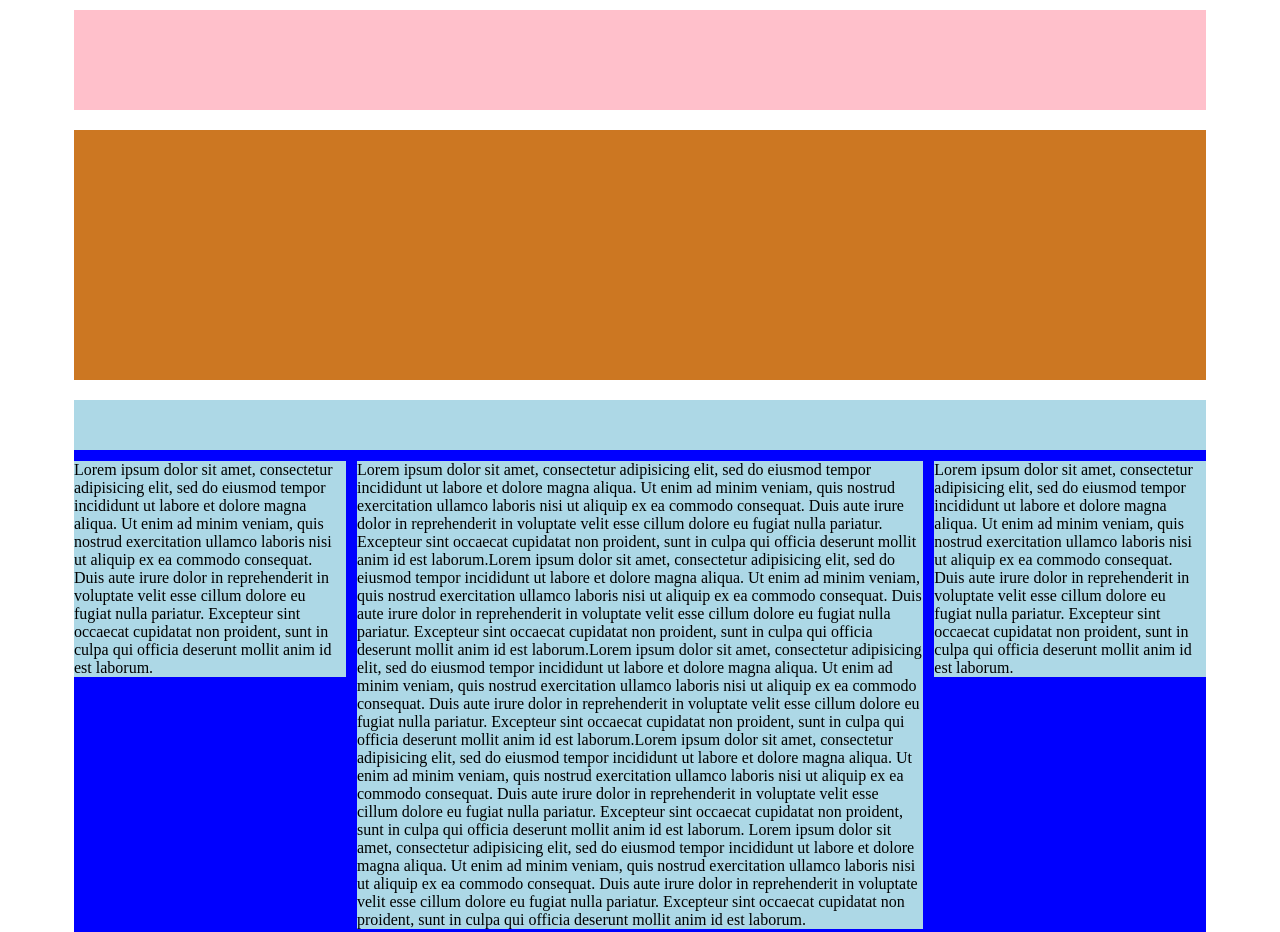
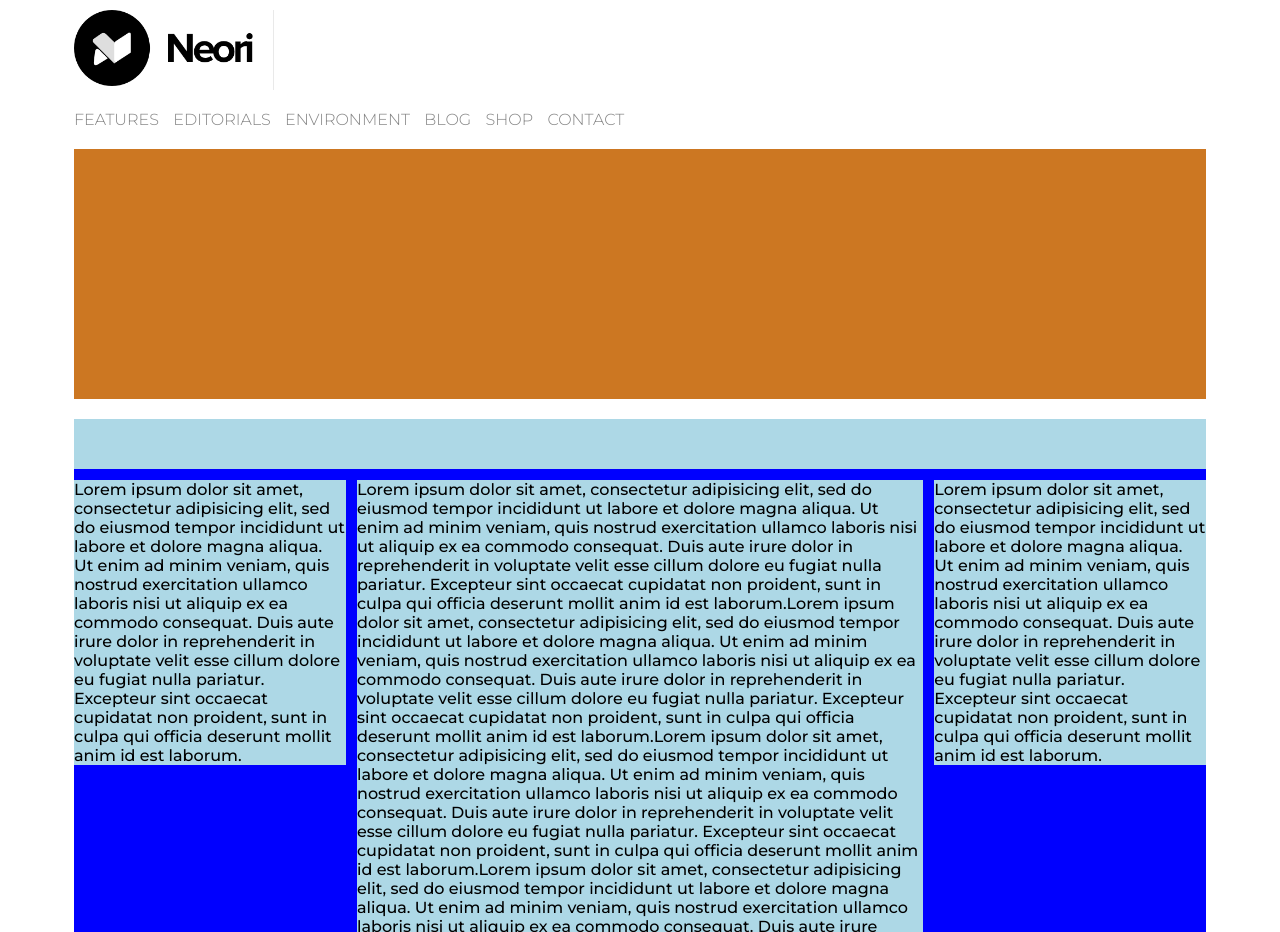
Before and after one commit to daniele-fortuna93/htmlcss-wp, a plain HTML site: page index.html in a window 1280 px wide. Shown: the top 932 px of the page. Drawn offline with Linux system fonts and the light colour scheme.

Commit message:
Header completo di logo e nav-bar

```diff
--- a/css/style.css
+++ b/css/style.css
@@ -4,21 +4,38 @@
   margin: 0;
   box-sizing: border-box;
 }
+body{
+  font-family: 'Montserrat', sans-serif;
+}
 .clearfix::after{
   content: "";
   display: block;
   clear: both;
 }
-
 .container{
   width: 90%;
   margin: auto;
   padding: 10px;
 }
 /* intestazione */
-header{
-  height: 100px;
-  background-color: pink;
+.logo{
+  width: 200px;
+  border-right: 1px solid #e9e9e9;
+  padding-right: 20px;
+}
+.logo img{
+  width: 100%;
+}
+.nav-bar{
+  margin-top: 20px;
+}
+.nav-bar a{
+  display: inline-block;
+  text-transform: uppercase;
+  color: #858585;
+  text-decoration: none;
+  font-weight: 300;
+  margin-right: 10px;
 }
 /* /intestazione */
 /* corpo centrale */
--- a/index.html
+++ b/index.html
@@ -3,12 +3,27 @@
   <head>
     <meta charset="utf-8">
     <link rel="stylesheet" href="css/style.css">
+    <link rel="preconnect" href="https://fonts.gstatic.com">
+    <link href="https://fonts.googleapis.com/css2?family=Montserrat:ital,wght@0,200;0,300;0,500;0,700;1,200&display=swap" rel="stylesheet">
     <title></title>
   </head>
   <body>
     <div class="container">
       <!-- intestazione -->
       <header>
+        <div class="logo">
+          <img src="img/logo.png" alt="">
+        </div>
+        <nav class="nav-bar">
+          <ul>
+            <a href="#">Features</a>
+            <a href="#">Editorials</a>
+            <a href="#">Environment</a>
+            <a href="#">Blog</a>
+            <a href="#">Shop</a>
+            <a href="#">Contact</a>
+          </ul>
+        </nav>
       </header>
       <!-- /intestazione -->
       <!-- corpo centrale -->
```
Also changed, not shown: 2 other files.
